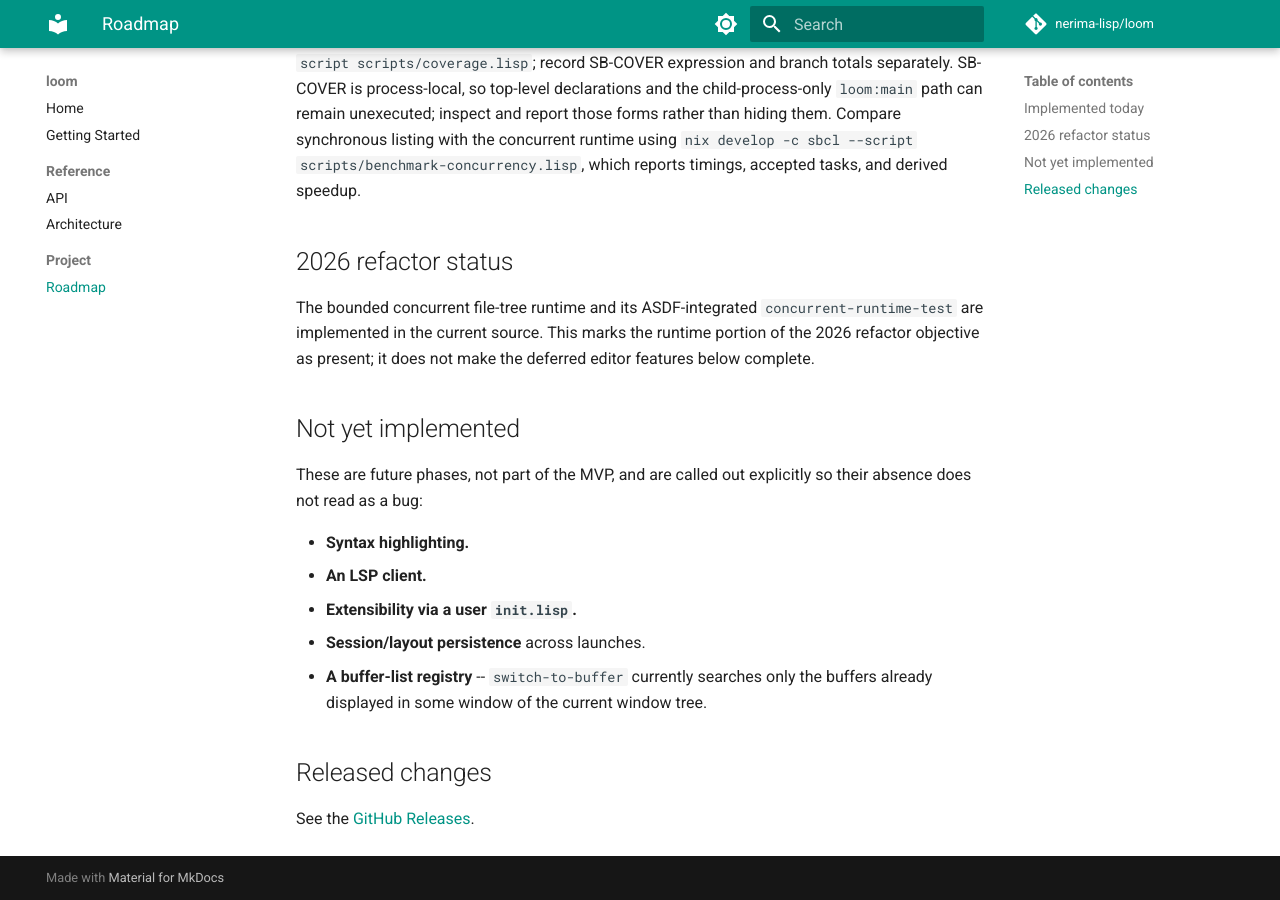
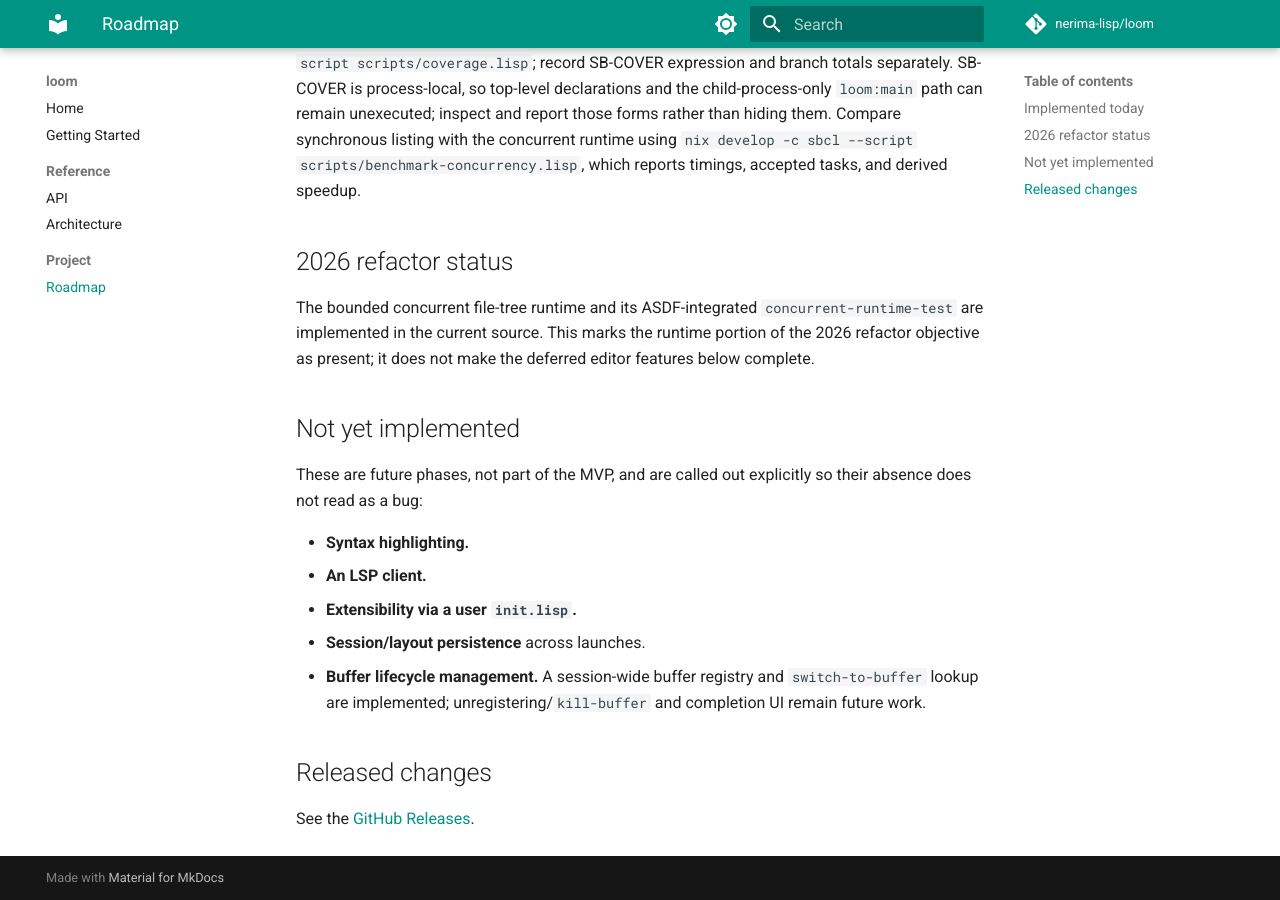
Before and after one commit to nerima-lisp/loom, an MkDocs documentation site: the page built from docs/src/project/roadmap.md, in a window 1280 px wide and 900 px high, scrolled down 1437 px. Built offline with MkDocs 1.6.1 and Material for MkDocs 9.7.7, drawn with Linux system fonts in a browser that asks for light colours; comment, search, counter and statistics services are not loaded.

Commit message:
docs: update roadmap for buffer lifecycle

```diff
--- a/docs/src/project/roadmap.md
+++ b/docs/src/project/roadmap.md
@@ -84,8 +84,9 @@ so their absence does not read as a bug:
 - **An LSP client.**
 - **Extensibility via a user `init.lisp`.**
 - **Session/layout persistence** across launches.
-- **A buffer-list registry** -- `switch-to-buffer` currently searches only
-  the buffers already displayed in some window of the current window tree.
+- **Buffer lifecycle management.** A session-wide buffer registry and
+  `switch-to-buffer` lookup are implemented; unregistering/`kill-buffer` and
+  completion UI remain future work.
 ## Released changes
 
 See the [GitHub Releases](https://github.com/nerima-lisp/loom/releases).
```
